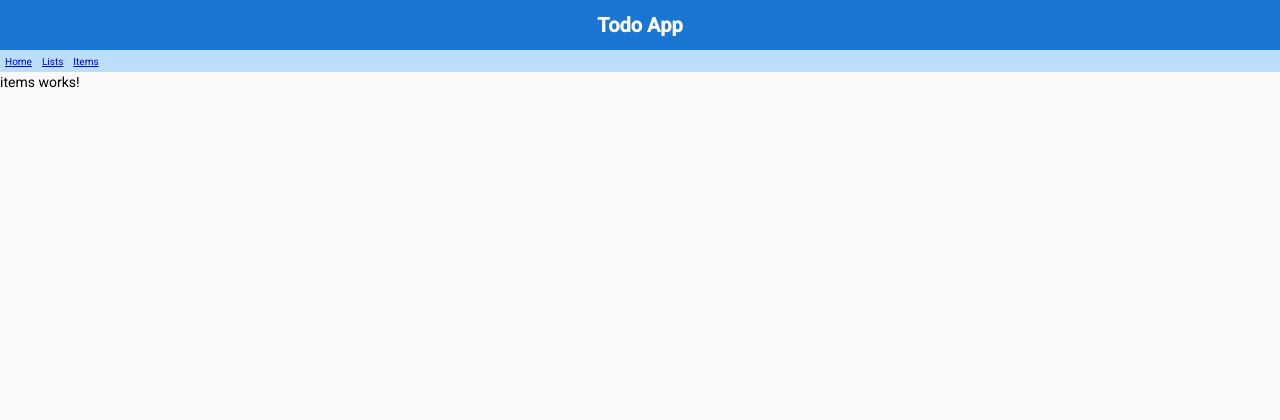
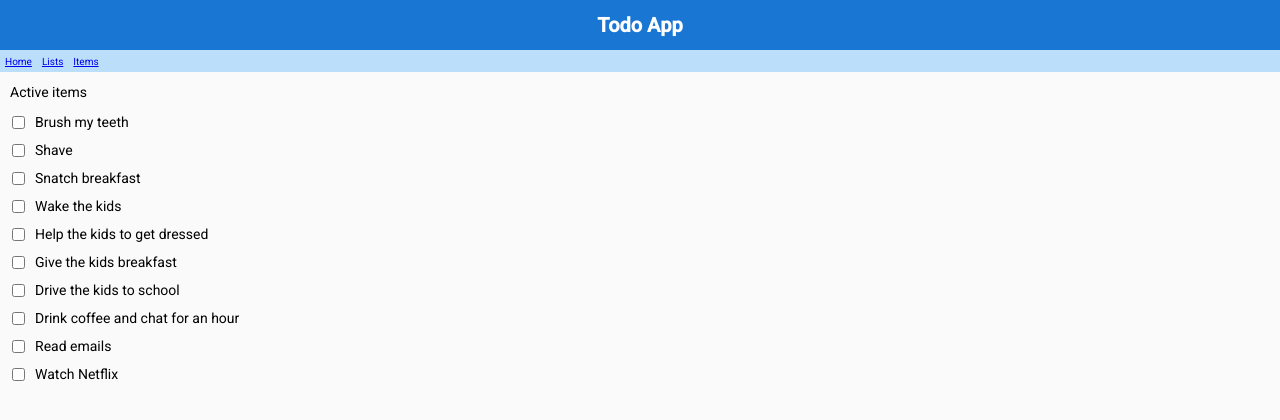
Before and after one commit to david-sackstein/todo-app, an Angular app: page /items in a window 1280 px wide. Shown: the top 420 px of the page. Built offline with nearby package versions, Linux system fonts and the light colour scheme.

Commit message:
Step 9 - Items view

```diff
--- a/src/app/components/items/items.component.html
+++ b/src/app/components/items/items.component.html
@@ -1 +1,9 @@
-<p>items works!</p>
+<div class="header">
+  Active items
+  <span *ngIf="allCompleted$ | async">You do not have any incomplete items</span>
+</div>
+
+<ng-container *ngFor="let uncompleted of incompleteItems$ | async">
+  <app-todo-item-presenter [todoItem]="uncompleted" (onCompleteChanged)="onCompleteChanged($event)">
+  </app-todo-item-presenter>
+</ng-container>
--- a/src/app/components/items/items.component.scss
+++ b/src/app/components/items/items.component.scss
@@ -0,0 +1,7 @@
+.header {
+  display: flex;
+  flex-direction: column;
+
+  font-size: 14px;
+  margin: 10px;
+}
--- a/src/app/components/items/items.component.ts
+++ b/src/app/components/items/items.component.ts
@@ -1,15 +1,34 @@
 import { Component, OnInit } from '@angular/core';
+import { BehaviorSubject, combineLatest, Observable } from 'rxjs';
+import { map } from 'rxjs/operators';
+import { TodoItem } from 'src/app/modules/core/models/todo-item.model';
+import { StateService } from 'src/app/modules/core/services/state-service';
 
 @Component({
   selector: 'app-items',
   templateUrl: './items.component.html',
-  styleUrls: ['./items.component.scss']
+  styleUrls: ['./items.component.scss'],
 })
 export class ItemsComponent implements OnInit {
+  incompleteItems$: Observable<TodoItem[]>;
+  allCompleted$: Observable<boolean>;
+  private onCompletion = new BehaviorSubject<boolean>(false);
 
-  constructor() { }
+  constructor(private stateService: StateService) {
+    this.incompleteItems$ = stateService.getIncompleteTodoItems();
 
-  ngOnInit(): void {
+    this.allCompleted$ = combineLatest([
+      this.incompleteItems$,
+      this.onCompletion,
+    ]).pipe(map(([items, _]) => {
+      return items.length === 0;
+    }));
   }
 
+  onCompleteChanged(item: TodoItem) {
+    this.stateService.MarkAsCompleted(item.id);
+    this.onCompletion.next(item.isCompleted);
+  }
+
+  ngOnInit(): void {}
 }
--- a/src/app/components/todo-item-presenter/todo-item-presenter.component.ts
+++ b/src/app/components/todo-item-presenter/todo-item-presenter.component.ts
@@ -1,4 +1,4 @@
-import { Component, Input, OnInit } from '@angular/core';
+import { Component, EventEmitter, Input, OnInit, Output } from '@angular/core';
 import { Observable } from 'rxjs';
 import { TodoItem } from 'src/app/modules/core/models/todo-item.model';
 
@@ -12,8 +12,12 @@ export class TodoItemPresenterComponent implements OnInit {
   @Input()
   todoItem!: TodoItem;
 
+  @Output()
+  onCompleteChanged = new EventEmitter<TodoItem>();
+
   changed(ev: any) {
     this.todoItem.isCompleted = ev.target.checked;
+    this.onCompleteChanged.emit(ev.target.checked);
   }
 
   constructor() {
```
